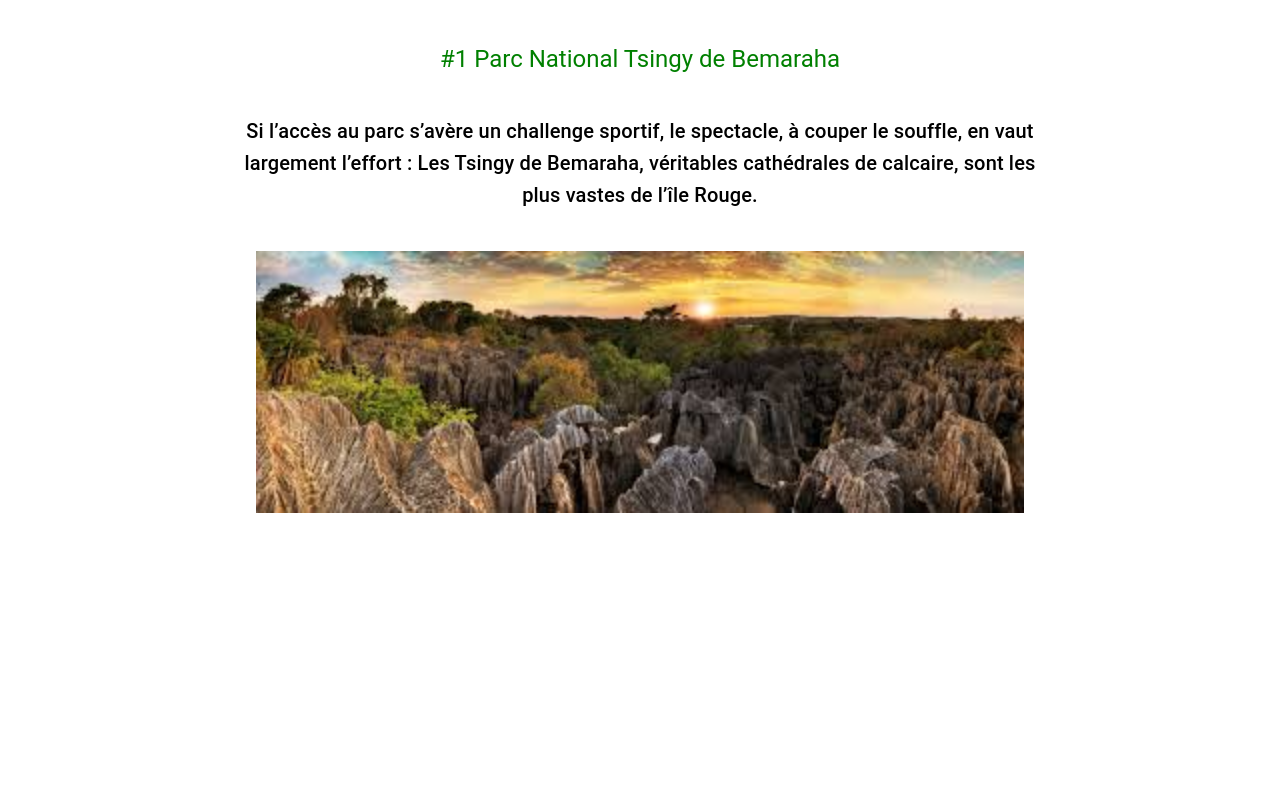
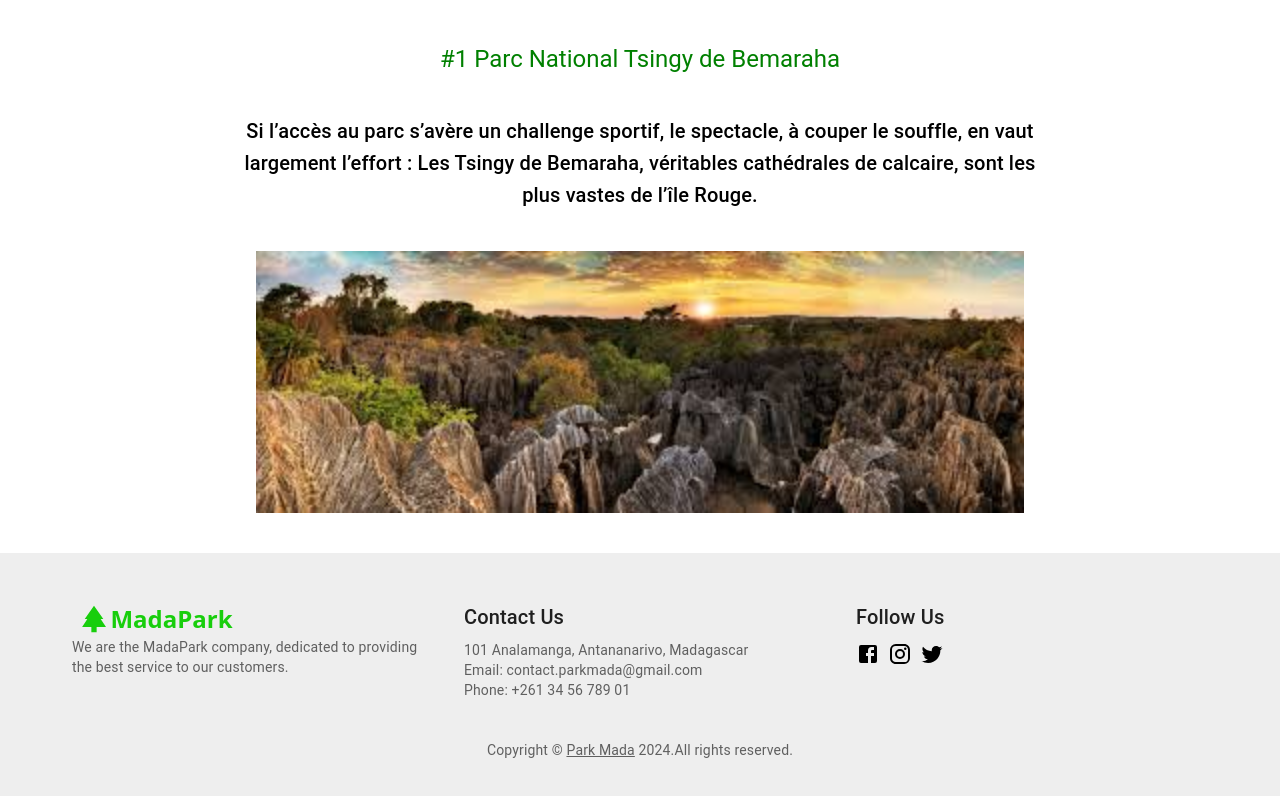
Before and after one commit to GestionDePark/Park-Management-Frontend, a React (Vite) app: page / in a window 1280 px wide. Shown: the part 851-1647 px from the top of the page. Before the commit the page ends 1404 px from the top, so only its background shows below. Built offline with nearby package versions, Linux system fonts and the light colour scheme.

Commit message:
feat: integrate the footer to the homepage

```diff
--- a/src/pages/Visitor/Path.tsx
+++ b/src/pages/Visitor/Path.tsx
@@ -1,12 +1,14 @@
 import Navli from './Navli';
 import FaceBody from './Container/Facebody';
 import Container from './Container/Container';
+import Facefoot from './Container/Facefoot';
 const Path = () => {
   return (
     <>
       <Navli />
       <FaceBody />
       <Container />
+      <Facefoot />
     </>
   );
 };
```
